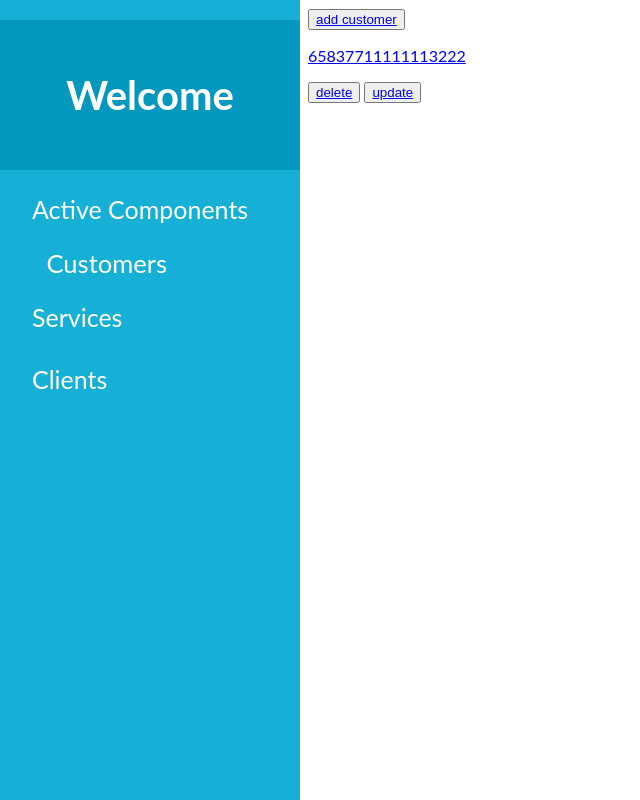
After one commit to jaysonmk2/Comsroomform, a Django app: page /devices/customers in a window 1280 px wide. The commit adds this page. Shown: the whole page, without its empty margins (0-640 px from the left). Run offline with Django 3.2, Linux system fonts and the light colour scheme; data comes from the database, SQL or seed files in the repository.

Commit message:
added crud for customer

```diff
--- a/Home/sitadevices/forms.py
+++ b/Home/sitadevices/forms.py
@@ -1,9 +1,9 @@
 from django import forms
-from . models import Switch, Port
+from . models import Customer
 
 
-class SwitchInp(forms.ModelForm):
+class CustomerInp(forms.ModelForm):
     class Meta:
-        model=Switch
+        model=  Customer
         fields='__all__'
         exclude = ['submitted_date_time',]
--- a/Home/sitadevices/models.py
+++ b/Home/sitadevices/models.py
@@ -4,36 +4,18 @@ from django.utils import timezone
 # Create your models here.
 
 
+yesno = [
+        ('YES', 'yes'),
+        ('NO', 'no'),
+]
 
-
-
-class Vlan(models.Model):
-    vlan_desc = models.TextField()
-    static_ip_conf = models.CharField(max_length=50)
-    static_ip_addr = models.CharField(max_length=100)
-    internal_ip_config = models.CharField(max_length=100)
-    internal_ip_range = models.CharField(max_length=100)
-    additional_conf = models.TextField()
+class Customer(models.Model):
+    company_name = models.CharField(max_length=255)
+    contact_person = models.CharField(max_length=255)
+    email = models.EmailField()
+    phone = models.IntegerField()
+    active = models.CharField(choices=yesno, max_length=200)
     submitted_date_time = models.DateTimeField(default=timezone.now)
-
-
-class Switch(models.Model):
-    switch_name = models.CharField(max_length=200)
-    switch_model = models.CharField(max_length=100)
-    configuration = models.TextField()
-    vlan = models.ForeignKey(Vlan, on_delete=models.CASCADE, blank=True, null=True)
-
-
-
-class Port(models.Model):
-    port_number = models.IntegerField()
-    port_desc = models.TextField()
-    associate = models.CharField(max_length=200)
-    # uuid = models.CharField(max_length=200)
-    status = models.BooleanField()
-    submitted_date_time = models.DateTimeField(default=timezone.now)
-    switch = models.ForeignKey(Switch, on_delete= models.CASCADE)
-
 
 # class Room(models.Model):
 #     room = models.CharField(max_length=255)
--- /dev/null
+++ b/Home/sitadevices/templates/admin/Customer.html
@@ -0,0 +1,15 @@
+{% extends 'admin/base1.html' %}
+
+{% block content %}
+
+<button> <a href="{%url 'device:customerinp' %}">add customer</a></button>
+{% for customer in dic.customer %}
+
+    <a href="{%url 'device:customerind' customer.id%}">
+        <p>{{customer.phone}}</p>
+    </a>
+
+    <button><a href="{%url 'device:customerdel' customer.id%}">delete</a></button>
+    <button><a href="{%url 'device:customerupd' customer.id%}">update</a></button>
+{% endfor %}
+{% endblock  %}
--- a/Home/sitadevices/templates/admin/base1.html
+++ b/Home/sitadevices/templates/admin/base1.html
@@ -86,8 +86,8 @@
         </div>
       <p href="#">Active Components</p>
         <ul>
-            <li><a href="{%url 'device:switchInp'%}" class="a-title">switchinput</a></li>
-            <li><a href="{%url 'device:switchlist'%}" class="a-title">switchlist</a></li>
+            <li><a href="{%url 'device:customerlist'%}" class="a-title">Customers</a></li>
+
         </ul>
       <p href="#">Services</p>
       <p href="#">Clients</p>
--- a/Home/sitadevices/urls.py
+++ b/Home/sitadevices/urls.py
@@ -1,12 +1,14 @@
 from django.urls import path
-from . views import DeviceHome, SwitchForm, SwitchViews, SwitchIndividualView
+from . views import DeviceHome, CustomerViews,CustomerInput,CustomerInd,CustomerDel,CustomerUpd
 
 
 app_name = 'device'
 
 urlpatterns =[
     path('',DeviceHome, name="deviceHome"),
-    path('switchInp', SwitchForm, name='switchInp'),
-    path('switchlist', SwitchViews, name='switchlist'),
-    path('<int:switch_id>', SwitchIndividualView, name='individualswitch')
+    path('customers', CustomerViews, name='customerlist'),
+    path('customerinp', CustomerInput, name='customerinp'),
+    path('<int:customer_id>', CustomerInd, name='customerind'),
+    path('del/<int:customer_id>', CustomerDel, name='customerdel'),
+    path('upd/<int:customer_id>', CustomerUpd, name='customerupd')
 ]
--- a/Home/sitadevices/views.py
+++ b/Home/sitadevices/views.py
@@ -1,55 +1,98 @@
 from django.shortcuts import render
 from django.contrib.auth.decorators import login_required
-from .forms import SwitchInp
-from .models import Port,Switch
+from .forms import CustomerInp
+from .models import Customer
 from django.shortcuts import redirect, render, get_object_or_404
 # Create your views here.
+
 
 @login_required
 def DeviceHome(request):
     return render(request, 'admin/home.html')
 
-def SwitchForm(request):
+
+def CustomerViews(request):
+    customer = Customer.objects.all()
+    dic = {
+        'customer': customer,
+    }
+    return render(request, 'admin/Customer.html', {'dic': dic})
+
+def CustomerInput(request):
     if request.method == "POST":
-        port_amount = int(request.POST.get('port-amount'))
-        form = SwitchInp(request.POST)
+        form = CustomerInp(request.POST)
 
+        if form.is_valid():
+            form = form.save()
 
-        print(port_amount)
-        if form.is_valid():
-            port_count = 0
-            bigform = form.save()
-
-            for n in range(port_amount):
-                port = Port(port_number = port_count,port_desc='', associate='switch',status=False, switch_id=bigform.id)
-                port.save()
-                port_count = port_count + 1
-
-            port_count = 0
-
-            return redirect('device:switchInp')
+            return redirect('device:customerlist')
         else:
             pass
     else:
-        form = SwitchInp()
+        form = CustomerInp()
 
     dic = {
         'form': form,
     }
-    return render(request, 'admin/addswitch.html', {'dic': dic})
+    return render(request, 'admin/addcustomer.html', {'dic': dic})
 
-def SwitchViews(request):
-    switches = Switch.objects.all()
+def CustomerInd(request, customer_id):
+    customer = Customer.objects.filter(id = customer_id)
+
     dic = {
-        'switch': switches,
+        'customer': customer,
     }
-    return render(request, 'admin/switchlist.html', {'dic': dic})
 
-def SwitchIndividualView(request, switch_id):
-    switches = Switch.objects.filter(id = switch_id)
+    return render(request, 'admin/indcustomer.html', {'dic': dic})
 
-    print(switches)
+def CustomerDel(request,customer_id):
+    c = Customer.objects.get(pk=customer_id)
+    c.delete()
+    return redirect('device:customerlist')
+
+def CustomerUpd(request,customer_id):
+    update = Customer.objects.get(pk=customer_id)
+    form = CustomerInp(instance=update)
+    if request.method =='POST':
+        form = CustomerInp(request.POST, instance=update)
+
+        if form.is_valid():
+            form.save()
+            return redirect('device:customerlist')
+
     dic = {
-        'switch': switches,
+        'id': update,
+        'form': form,
+
     }
-    return render(request, 'admin/individualswitch.html', {'dic': dic})
+
+    return render(request, 'admin/customerupd.html',{'dic': dic})
+
+#  def SwitchForm(request):
+#     if request.method == "POST":
+#         port_amount = int(request.POST.get('port-amount'))
+#         form = SwitchInp(request.POST)
+
+
+#         print(port_amount)
+#         if form.is_valid():
+#             port_count = 0
+#             bigform = form.save()
+
+#             for n in range(port_amount):
+#                 port = Port(port_number = port_count,port_desc='', associate='switch',status=False, switch_id=bigform.id)
+#                 port.save()
+#                 port_count = port_count + 1
+
+#             port_count = 0
+
+#             return redirect('device:switchInp')
+#         else:
+#             pass
+#     else:
+#         form = SwitchInp()
+
+#     dic = {
+#         'form': form,
+#     }
+#     return render(request, 'admin/addswitch.html', {'dic': dic})
```
Also changed, not shown: Home/sitadevices/templates/admin/addcustomer.html (added, +12 -0 lines), Home/sitadevices/templates/admin/addswitch.html (deleted, +0 -13 lines), Home/sitadevices/templates/admin/customerupd.html (added, +12 -0 lines), Home/sitadevices/templates/admin/indcustomer.html (added, +11 -0 lines), Home/sitadevices/templates/admin/individualswitch.html (deleted, +0 -11 lines), Home/sitadevices/templates/admin/switchlist.html (deleted, +0 -9 lines), Home/db.sqlite3, Home/sitadevices/migrations/0003_customer_remove_switch_vlan_delete_port_and_more.py (added), Home/sitadevices/migrations/0004_customer_submitted_date_time.py (added).
